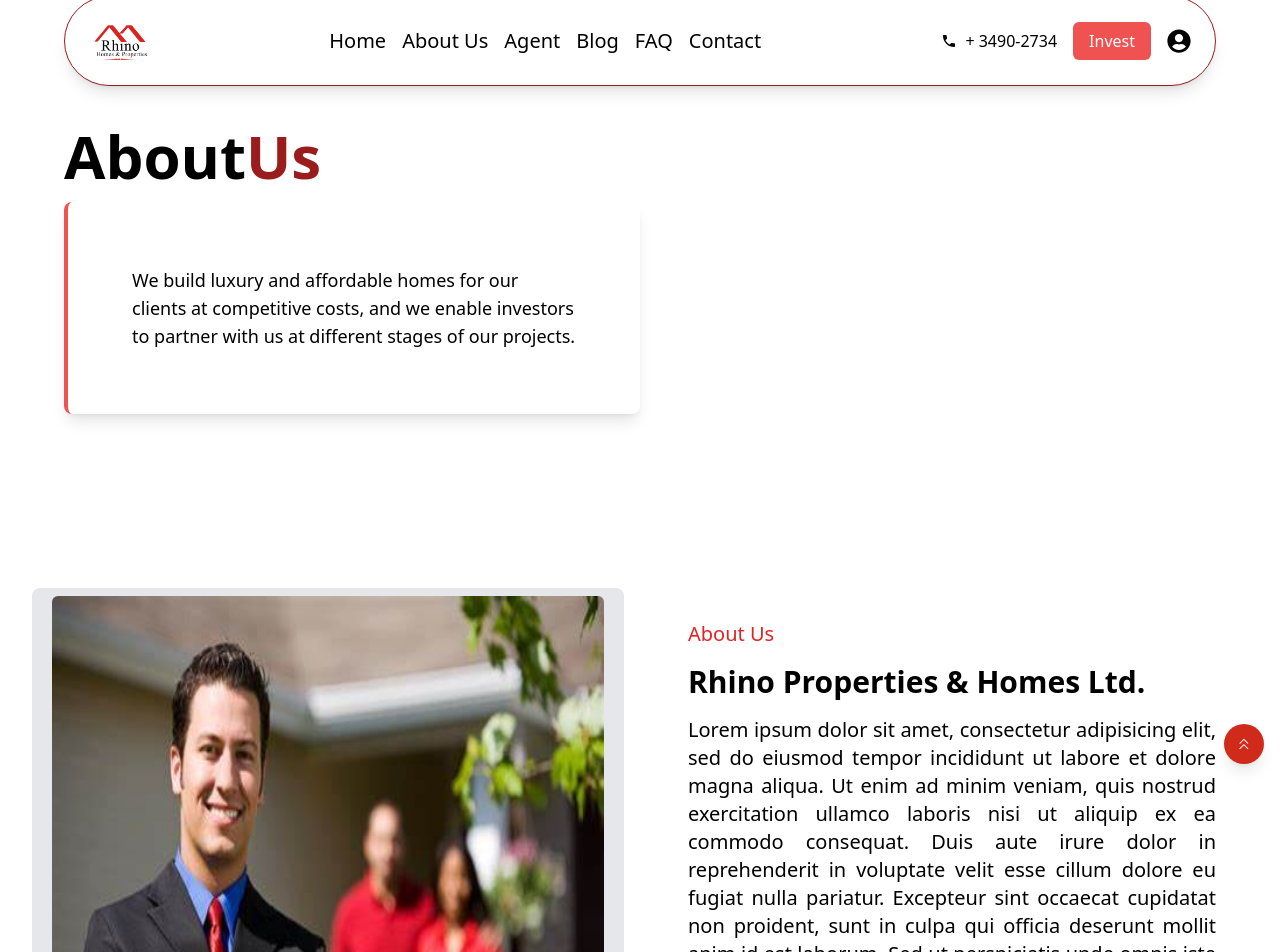
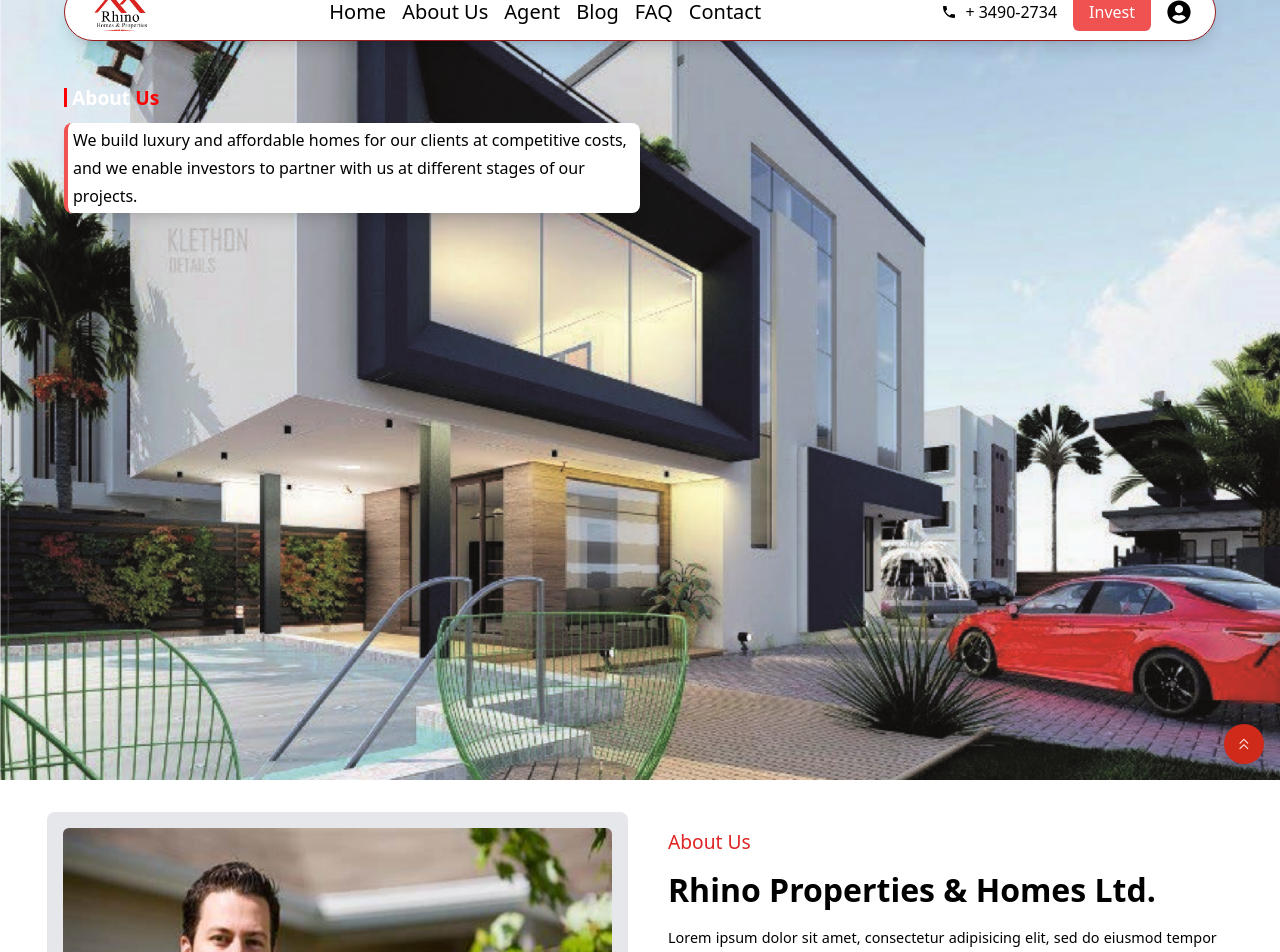
Before and after one commit to Ritephase1/rhp-website-fe, a Next.js app: page /about in a window 1280 px wide. Shown: the part 20-972 px from the top of the page. Built offline with nearby package versions, Linux system fonts and the light colour scheme.

Commit message:
Fix the hero responsiveness of the pages

```diff
--- a/src/app/layout.js
+++ b/src/app/layout.js
@@ -1,3 +1,34 @@
+// import localFont from "next/font/local";
+// import "./globals.css";
+
+// const geistSans = localFont({
+//   src: "./fonts/GeistVF.woff",
+//   variable: "--font-geist-sans",
+//   weight: "100 900",
+// });
+// const geistMono = localFont({
+//   src: "./fonts/GeistMonoVF.woff",
+//   variable: "--font-geist-mono",
+//   weight: "100 900",
+// });
+
+// export const metadata = {
+//   title: "Rhino Homes",
+//   description: "Generated by create next app",
+// };
+
+// export default function RootLayout({ children }) {
+//   return (
+//     <html lang="en">
+//       <body
+//         className={`${geistSans.variable} ${geistMono.variable} antialiased`}
+//       >
+//         {children}
+//       </body>
+//     </html>
+//   );
+// }
+
 import localFont from "next/font/local";
 import "./globals.css";
 
@@ -20,6 +51,13 @@
 export default function RootLayout({ children }) {
   return (
     <html lang="en">
+      <head>
+        {/* Add the viewport meta tag */}
+        <meta
+          name="viewport"
+          content="width=device-width, initial-scale=1, maximum-scale=1, user-scalable=no"
+        />
+      </head>
       <body
         className={`${geistSans.variable} ${geistMono.variable} antialiased`}
       >
--- a/src/pages/agent.js
+++ b/src/pages/agent.js
@@ -29,7 +29,7 @@
     <section className="bg-red-400 overflow-hidden">
       {/* /* Hero Section */}
       <div
-        className="relative w-full h-[40vh] sm:h-[50vh] md:h-[60vh] lg:h-[70vh] bg-cover bg-center bg-no-repeat"
+        className="relative w-full h-[40vh] sm:h-[50vh] md:h-[60vh] lg:h-[70vh] bg-cover bg-center bg-no-repeat hero-bg "
         style={{
           backgroundImage: "url('/images/agent.jpeg')",
           transform: "scaleX(-1)",
--- a/src/pages/blog.js
+++ b/src/pages/blog.js
@@ -43,7 +43,7 @@
     <div className="w-full">
       {/* Hero Section */}
       <div
-        className="relative w-full h-[40vh] sm:h-[50vh] md:h-[60vh] lg:h-[70vh] bg-cover bg-center bg-no-repeat"
+        className="relative w-full h-[40vh] sm:h-[50vh] md:h-[60vh] lg:h-[70vh] bg-cover bg-center bg-no-repeat hero-bg "
         style={{
           backgroundImage: "url('/images/blog.jpeg')",
         }}
--- a/src/pages/contact.js
+++ b/src/pages/contact.js
@@ -18,7 +18,7 @@
     <div className="w-full">
       {/* Hero Section */}
       <div
-        className="relative w-full h-[40vh] sm:h-[50vh] md:h-[60vh] lg:h-[70vh] bg-cover bg-center bg-no-repeat"
+        className="relative w-full h-[40vh] sm:h-[50vh] md:h-[60vh] lg:h-[70vh] bg-cover bg-center bg-no-repeat  hero-bg "
         style={{
           backgroundImage: "url('/images/contactBg.jpeg')",
         }}
--- a/src/pages/faq.js
+++ b/src/pages/faq.js
@@ -16,7 +16,7 @@
     <section>
       {/* Hero Section */}
       <motion.div
-        className="relative w-full h-[40vh] sm:h-[50vh] md:h-[60vh] lg:h-[70vh] bg-cover bg-center bg-no-repeat"
+        className="relative w-full h-[40vh] sm:h-[50vh] md:h-[60vh] lg:h-[70vh] bg-cover bg-center bg-no-repeat hero-bg "
         style={{ backgroundImage: "url('/images/faq.png')" }}
         initial={{ opacity: 0 }}
         animate={{ opacity: 1 }}
--- a/src/pages/investment.js
+++ b/src/pages/investment.js
@@ -60,7 +60,7 @@
     >
       {/* Hero Section with Scroll Animation */}
       <motion.div
-        className="relative w-full h-[40vh] sm:h-[50vh] md:h-[60vh] lg:h-[70vh] bg-cover bg-center bg-no-repeat"
+        className="relative w-full h-[40vh] sm:h-[50vh] md:h-[60vh] lg:h-[70vh] bg-cover bg-center bg-no-repeat hero-bg"
         style={{
           backgroundImage: "url('/images//investment.jpeg')",
         }}
--- a/src/styles/globals.css
+++ b/src/styles/globals.css
@@ -45,3 +45,144 @@
       transform: translateY(0);
     }
   }
+
+
+  /* globals.css */
+/* Custom background for hero section */
+.hero-bg {
+  background-image: url('/images/about_image.png');
+  /* transform: scaleX(-1); */
+}
+
+/* Portrait Mode: Custom styles for portrait orientation */
+@media (orientation: portrait) {
+  /* Adjust the hero section height */
+  .hero-bg {
+    height: 50vh;
+  }
+
+  /* Adjust text sizes for small screens */
+  h1 {
+    font-size: 1.5rem;
+  }
+
+  /* Make sure the paragraph in hero section stays readable */
+  .hero-text {
+    font-size: 1rem;
+  }
+}
+
+
+/* Add media query for landscape orientation */
+@media (orientation: landscape) {
+  /* Style for the navigation when on landscape */
+
+  nav.landscape-nav {
+    padding: 0px;
+    margin-top: 3px;
+  }
+
+/* For the hero element on all the pages */
+  .hero-bg {
+    height: 100vh !important; /* Ensure it still covers the viewport height */
+  }
+
+.inner-section{
+  width: 100%;
+  margin: 0 auto;
+}
+
+.landscape-mobile-nav-right {
+  display: flex; /* or grid if you're using a grid layout */
+  justify-content: space-between; /* Adjust as needed */
+  align-items: center; /* Align items vertically if needed */
+  gap: 1rem;
+  margin-right: 10px;
+}
+
+/* ABOUT US PAGE */
+.hero-container{
+  margin-top: 15px !important;
+}
+
+.hero-text{
+  font-size: 1.2rem !important;
+  font-weight: bold;
+  border-left: 3px solid red;
+  padding-left: 5px;
+  color: #fff;
+  text-align: center;
+  margin-top: 2rem;
+}
+
+.span-text{
+  font-size: 1.2rem !important;
+  font-weight: bold;
+  color: red;
+  margin-left: 5px;
+}
+
+.p-text{
+  padding: 3px !important;
+  font-size: 1rem !important;
+  padding-left: 5px !important;
+
+}
+
+
+/* ABOUT US COMPONENT */
+.landscape-about-us-container {
+  padding: 2rem 1rem;
+}
+
+.landscape-about-us-container .grid {
+  grid-template-columns: repeat(2, 1fr);
+  gap: 1.5rem;
+}
+
+.landscape-about-us-container .grid > div {
+  padding: 1rem;
+}
+
+.landscape-about-us-container h3 {
+  font-size: 1.2rem;
+}
+
+.landscape-about-us-container h1 {
+  font-size: 2rem;
+}
+
+.landscape-about-us-container small {
+  font-size: 0.9rem;
+}
+}
+
+/* Further responsiveness for smaller landscape devices */
+@media (orientation: landscape) and (max-width: 480px) {
+.landscape-about-us-container {
+  padding: 1rem;
+}
+
+.landscape-about-us-container .grid {
+  grid-template-columns: 1fr;
+  gap: 1rem;
+}
+
+.landscape-about-us-container h3 {
+  font-size: 1rem;
+}
+
+.landscape-about-us-container h1 {
+  font-size: 1.5rem;
+}
+
+.landscape-about-us-container small {
+  font-size: 0.8rem;
+}
+
+.landscape-about-us-container button {
+  padding: 0.5rem 1rem;
+  font-size: 0.9rem;
+}
+
+}
```
Also changed, not shown: src/app/globals.css (+2 -11 lines).
